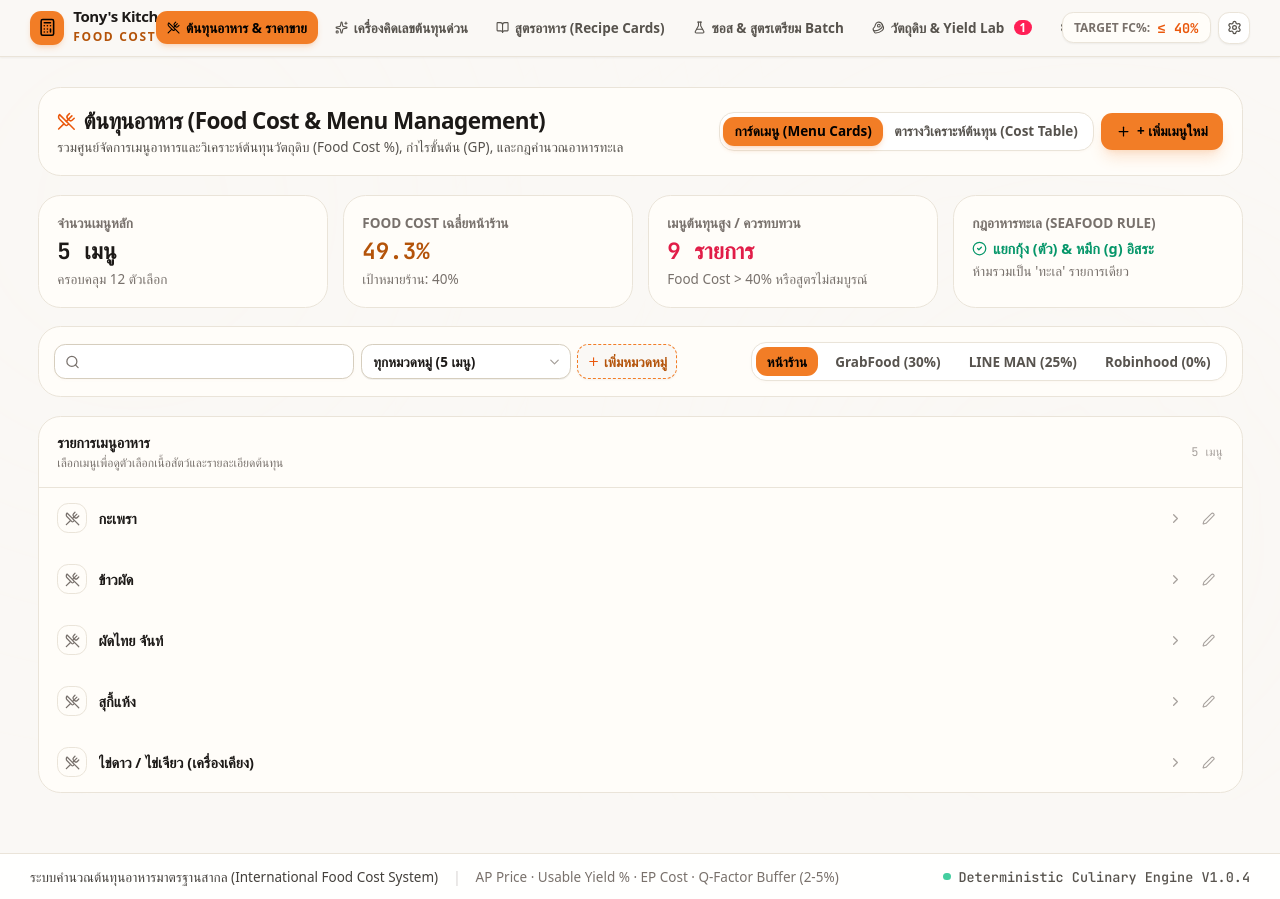
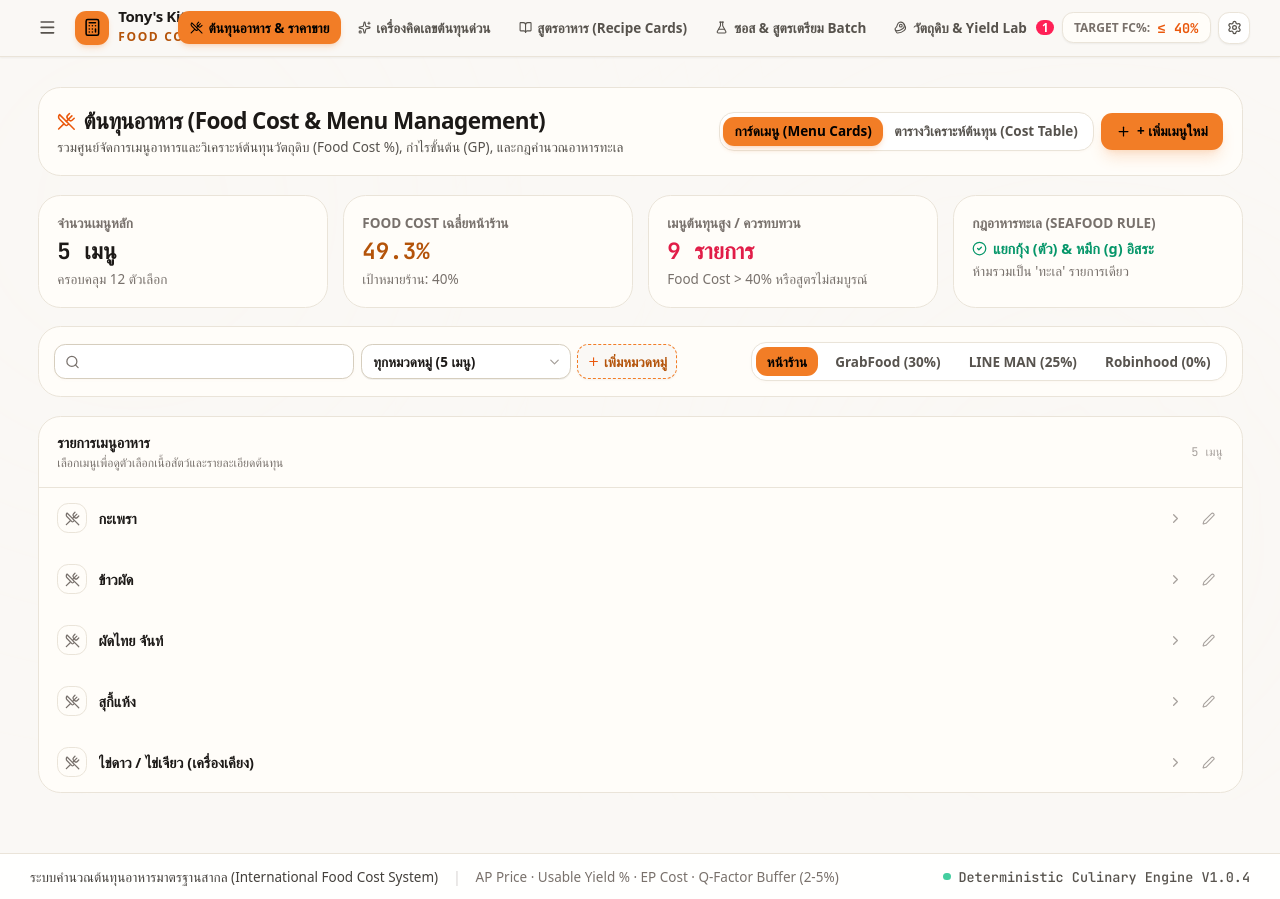
Before and after one commit to tonyonline1/tonycost, a React (Vite) app: page / in a window 1280 px wide. Built offline with nearby package versions, Linux system fonts and the light colour scheme.

Commit message:
feat(nav): enable mobile drawer on desktop and add Escape key support
- Always display the menu button instead of hiding it on desktop
- Enable sidebar drawer for all screen sizes
- Add keyboard support to close the sidebar using the Escape key

```diff
--- a/src/components/Navbar.tsx
+++ b/src/components/Navbar.tsx
@@ -57,13 +57,14 @@ export const Navbar: React.FC<NavbarProps> = ({
       {/* Primary navigation bar */}
       <div className="border-b border-[#EAE4D9] bg-[#FAF8F5]/95 backdrop-blur-xl shadow-xs">
         <div className="w-full px-4 sm:px-6 lg:px-8 py-2.5 flex items-center gap-4 justify-between">
-          {/* Brand */}
-          <div className="flex items-center gap-3 shrink-0">
+          {/* Brand & Hamburger Menu */}
+          <div className="flex items-center gap-2 sm:gap-3 shrink-0">
             <button
               type="button"
               onClick={onOpenMobileNav}
-              className="lg:hidden p-2 rounded-xl text-stone-600 hover:text-stone-900 hover:bg-stone-100 transition-colors focus:outline-none cursor-pointer"
+              className="p-2 rounded-xl text-stone-600 hover:text-stone-900 hover:bg-stone-100 transition-colors focus:outline-none cursor-pointer"
               aria-label="Open menu"
+              title="เมนูระบบนำทาง (Navigation Menu)"
             >
               <MenuIcon className="w-5 h-5" />
             </button>
--- a/src/components/Sidebar.tsx
+++ b/src/components/Sidebar.tsx
@@ -50,6 +50,16 @@ export const Sidebar: React.FC<SidebarProps> = ({
   onCloseMobile,
   reviewCount,
 }) => {
+  // Close drawer on Escape key press
+  React.useEffect(() => {
+    const handleKeyDown = (e: KeyboardEvent) => {
+      if (e.key === 'Escape' && isOpenMobile) {
+        onCloseMobile();
+      }
+    };
+    window.addEventListener('keydown', handleKeyDown);
+    return () => window.removeEventListener('keydown', handleKeyDown);
+  }, [isOpenMobile, onCloseMobile]);
   // Pure Food Cost System Modules
   const moduleGroups: NavGroup[] = [
     {
@@ -104,8 +114,8 @@ export const Sidebar: React.FC<SidebarProps> = ({
 
   const content = (
     <div className="flex flex-col h-full bg-[#FAF8F5] backdrop-blur-xl text-stone-900 select-none p-4 border-r border-[#EAE4D9] shadow-xl">
-      {/* Mobile Header */}
-      <div className="lg:hidden flex items-center justify-between pb-3 border-b border-[#EAE4D9] mb-3">
+      {/* Drawer Header */}
+      <div className="flex items-center justify-between pb-3 border-b border-[#EAE4D9] mb-3">
         <div>
           <span className="font-bold text-stone-900 text-base">ระบบคำนวณต้นทุนอาหาร</span>
           <p className="text-[10px] text-[#B45309] font-bold mt-0.5">International Food Cost System</p>
@@ -241,14 +251,14 @@ export const Sidebar: React.FC<SidebarProps> = ({
         {content}
       </aside>
 
-      {/* Mobile Drawer */}
+      {/* Navigation Drawer / Slide-over Menu */}
       {isOpenMobile && (
-        <div className="fixed inset-0 z-40 md:hidden flex">
+        <div className="fixed inset-0 z-50 flex">
           <div
-            className="fixed inset-0 bg-black/70 backdrop-blur-sm"
+            className="fixed inset-0 bg-black/60 backdrop-blur-xs transition-opacity"
             onClick={onCloseMobile}
           />
-          <div className="relative z-50 w-72 max-w-[85vw] h-full shadow-2xl">
+          <div className="relative z-50 w-72 sm:w-80 max-w-[85vw] h-full shadow-2xl animate-in slide-in-from-left duration-200">
             {content}
           </div>
         </div>
```
